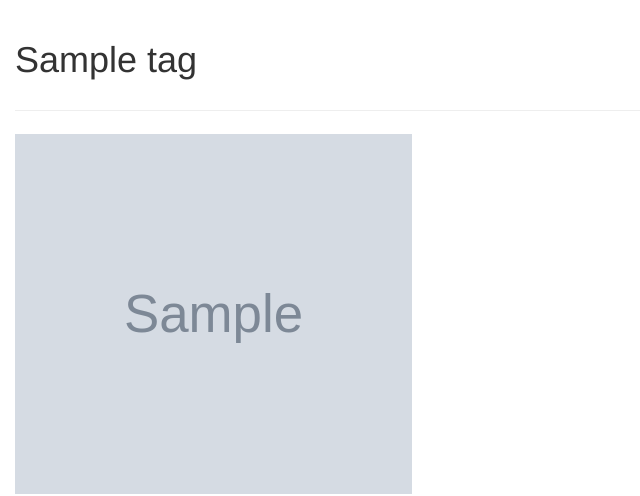
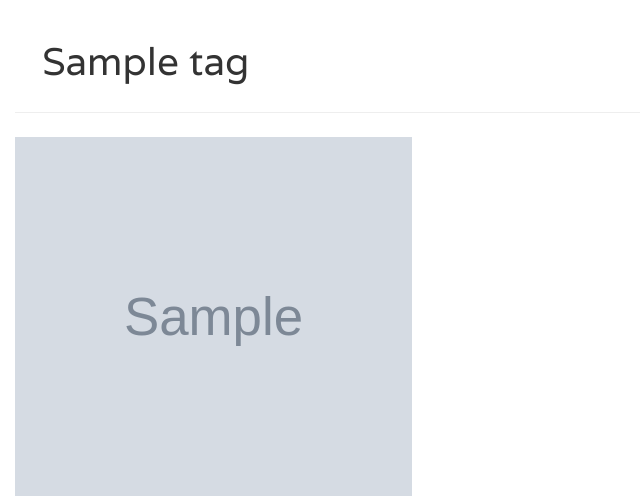
Before and after one commit to carolwanjohi/unsplash-clone, a Django app: page /tag/1 in a window 1280 px wide. Shown: the part 76-572 px from the top of the page, without its empty margins (0-640 px from the left). Run offline with Django 3.2, Linux system fonts and the light colour scheme; tables that the repository leaves empty hold one stand-in row (values such as "Sample post"); grey boxes marked "Sample" are stand-in pictures; some libraries are stand-ins or nearby versions.

Commit message:
Style tag template Change the font family and font size of text in the tag template Change the left and right margin of an image in the tag template

```diff
--- a/unsplash/clone/static/css/tag.css
+++ b/unsplash/clone/static/css/tag.css
@@ -1,5 +1,15 @@
 /*Style the tag template*/
+h1.tagName{
+    font-family: 'Varela', sans-serif;
+    font-size: 2.75em;
+    margin-left: 0.70em;
+    margin-right: 3em;
+}
+
 img.img-responsive{
     margin-top: 0.25em;
     height: 45vh;
+    margin-left: auto;
+    margin-right: auto;
+    display: block;
 }
--- a/unsplash/clone/templates/all-posts/tag.html
+++ b/unsplash/clone/templates/all-posts/tag.html
@@ -6,6 +6,7 @@
 
     {{block.super}}
     <link rel="stylesheet" href="{% static 'css/tag.css'%}">
+    <link href="https://fonts.googleapis.com/css?family=Varela" rel="stylesheet">
 
 {% endblock %}
 
@@ -19,7 +20,7 @@
 
             <div class="col-xs-12 col-sm-12 col-md-12 col-lg-12">
 
-                <h1>
+                <h1 class="tagName">
                     {{tag.name}}
                 </h1>
 
```
